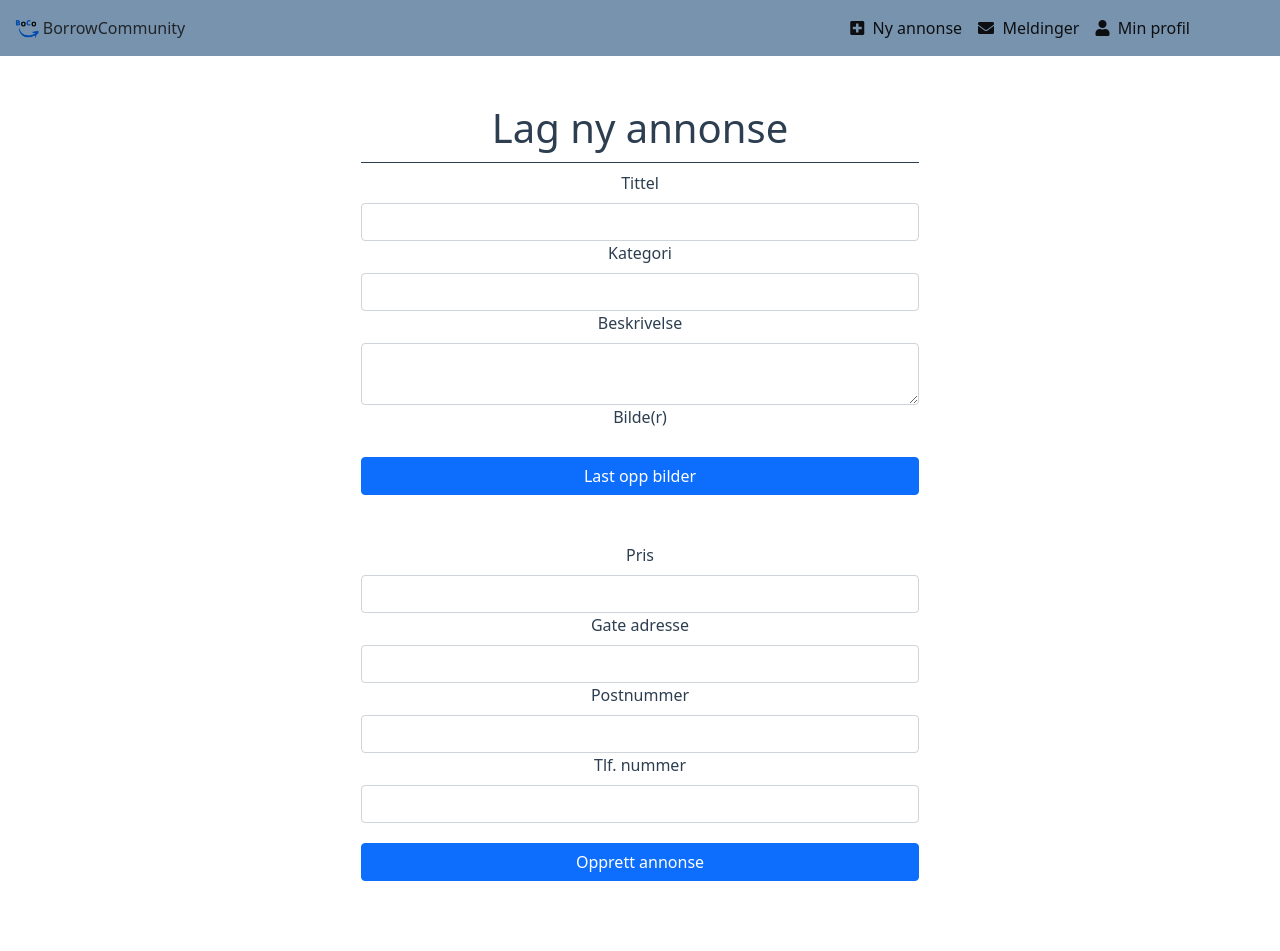
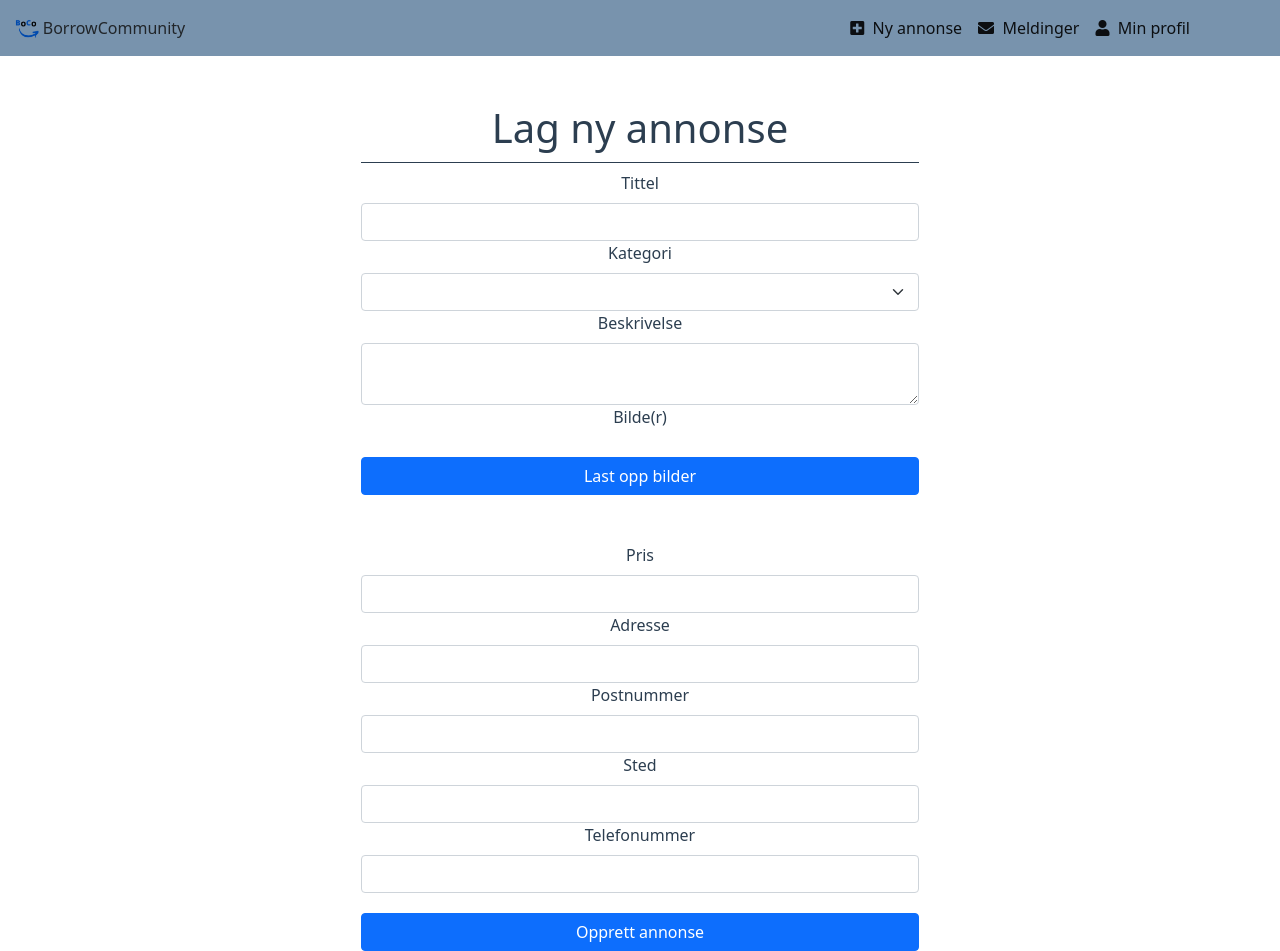
Before and after one commit to thadshap/Boco-project-frontend, a Vue app: page /new_ad in a window 1280 px wide. Before the commit the page ends 881 px from the top, so only its background shows below. Built offline with nearby package versions, Linux system fonts and the light colour scheme; what vue3-openlayers would draw is missing.

Commit message:
Added form validation

```diff
--- a/src/views/LendingPage.vue
+++ b/src/views/LendingPage.vue
@@ -6,24 +6,36 @@
           Lag ny annonse
         </h1>
       </div>
-      <form>
+      <form @submit.prevent="submit">
         <div class="d-flex flex-column">
           <label class="form-label">
             Tittel
           </label>
-          <input class="form-control" type="text">
+          <input class="form-control" type="text" v-model="state.title">
+          <span class="text-danger" v-if="v$.title.$error">
+            {{ v$.title.$errors[0].$message }}
+          </span>
         </div>
         <div class="d-flex flex-column">
           <label class="form-label">
             Kategori
           </label>
-          <input class="form-control" type="text">
+          <select v-model="state.category" class="form-select">
+            <option v-for="category in categories" :key="category">{{ category }}</option>
+          </select>
+<!--          <input class="form-control" type="text" v-model="state.category">-->
+          <span class="text-danger" v-if="v$.category.$error">
+            {{v$.category.$errors[0].$message }}
+          </span>
         </div>
         <div class="d-flex flex-column">
           <label class="form-label">
             Beskrivelse
           </label>
-          <textarea class="form-control"></textarea>
+          <textarea class="form-control" v-model="state.description"></textarea>
+          <span class="text-danger" v-if="v$.description.$error">
+            {{ v$.description.$errors[0].$message }}
+          </span>
         </div>
         <div class="d-flex flex-column">
           <label class="form-label">
@@ -50,32 +62,57 @@
             </div>
           </div>
 
+          <span class="text-danger" v-if="imgError !== ''">
+            {{ imgError }}
+          </span>
+
         </div>
         <div class="d-flex flex-column mt-5">
           <label class="form-label">
             Pris
           </label>
-          <input class="form-control" type="text">
+          <input class="form-control" type="text" v-model="state.price">
+          <span class="text-danger" v-if="v$.price.$error">
+            {{ v$.price.$errors[0].$message }}
+          </span>
         </div>
         <div class="d-flex flex-column">
           <label class="form-label">
-            Gate adresse
+            Adresse
           </label>
-          <input class="form-control" type="text">
+          <input class="form-control" type="text" v-model="state.streetAddress">
+          <span class="text-danger" v-if="v$.streetAddress.$error">
+            {{ v$.streetAddress.$errors[0].$message }}
+          </span>
         </div>
         <div class="d-flex flex-column">
           <label class="form-label">
             Postnummer
           </label>
-          <input class="form-control" type="text">
+          <input class="form-control" type="text" v-model="state.postalCode">
+          <span class="text-danger" v-if="v$.postalCode.$error">
+            {{ v$.postalCode.$errors[0].$message }}
+          </span>
         </div>
         <div class="d-flex flex-column">
           <label class="form-label">
-            Tlf. nummer
+            Sted
           </label>
-          <input class="form-control" type="tel">
+          <input class="form-control" type="text" v-model="state.city">
+          <span class="text-danger" v-if="v$.city.$error">
+            {{ v$.city.$errors[0].$message }}
+          </span>
         </div>
-        <button class="btn btn-primary w-100 btn-style" type="button">
+        <div class="d-flex flex-column">
+          <label class="form-label">
+            Telefonummer
+          </label>
+          <input class="form-control" type="tel" v-model="state.phoneNumber">
+          <span class="text-danger" v-if="v$.phoneNumber.$error">
+            {{ v$.phoneNumber.$errors[0].$message }}
+          </span>
+        </div>
+        <button class="btn btn-primary w-100 btn-style" type="submit">
           Opprett annonse
         </button>
       </form>
@@ -84,11 +121,77 @@
 </template>
 
 <script>
+import useValidate from "@vuelidate/core";
+import { helpers, required, integer, alpha, minLength, maxLength } from "@vuelidate/validators";
+import { computed, reactive } from "vue";
+
 export default {
+  inject: ["GStore"],
   name: "LendingPage",
+  setup() {
+    const state = reactive({
+      title: "",
+      category: "",
+      description: "",
+      price: "",
+      streetAddress: "",
+      postalCode: "",
+      city: "",
+      phoneNumber: ""
+    });
+
+    const rules = computed(() => {
+      return {
+        title: {
+          required: helpers.withMessage("Tittel må være spesifisert!", required)
+        },
+        category: {
+          required: helpers.withMessage("Kategori må være spesifisert!", required)
+        },
+        description: {
+          required: helpers.withMessage("Beskrivelse må være spesifisert!", required)
+        },
+        price: {
+          required: helpers.withMessage("Pris må være satt! Dersom gratis skriv inn 0", required),
+          integer: helpers.withMessage("Pris må være et tall! Dersom gratis skriv inn 0", integer)
+        },
+        streetAddress: {
+          required: helpers.withMessage("Adresse må være satt!", required)
+        },
+        postalCode: {
+          required: helpers.withMessage("Postnummer må være spesifisert!", required),
+          integer: helpers.withMessage("Postnummer må være et heltall!", integer),
+          minLength: helpers.withMessage("Postnummer kan ikke ha mindre enn 4 tall!", minLength(4)),
+          maxLength: helpers.withMessage("Postnummer kan ikke ha mer enn 4 tall!", maxLength(4))
+        },
+        city: {
+          required: helpers.withMessage("Sted må være spesifisert!", required),
+          alpha: helpers.withMessage("Sted kan kun inneholde bokstaver!", alpha)
+        },
+        phoneNumber: {
+          required: helpers.withMessage("Telefonummer må være spesifisert!", required),
+          integer: helpers.withMessage("Telefonummer må være et tall", integer),
+          minLength: helpers.withMessage("Telefonummer må bestå av 8 tall!", minLength(8)),
+          maxLength: helpers.withMessage("Telefonummer kan ikke bestå av mer enn 8 tall!", maxLength(8))
+        }
+      };
+    });
+
+    const v$ = useValidate(rules, state);
+
+    return { state, v$ };
+  },
   data() {
     return {
-      imgUrl: []
+      imgUrl: [],
+      imgError: "",
+
+      //TODO: Add more categories
+      categories: [
+        "Bil",
+        "Båt",
+        "Hus"
+      ]
     }
   },
   methods: {
@@ -102,6 +205,21 @@ export default {
         let file = e.target.files[i];
         this.imgUrl.push(URL.createObjectURL(file));
         console.log(this.imgUrl)
+      }
+    },
+    submit() {
+      this.v$.$validate()
+      this.validateImages()
+
+      //TODO: axios call
+
+      if(!this.v$.$error && this.imgError === "") {
+        this.GStore.flashMessage = "Annonsen ble opprettet!"
+      }
+    },
+    validateImages() {
+      if(this.imgUrl.length === 0) {
+        this.imgError = "Annonsen må ha minst ett bilde!"
       }
     }
   }
@@ -160,11 +278,6 @@ export default {
   }
 }
 
-/*#preview img {*/
-/*  max-width: 33%;*/
-/*  max-height: 500px;*/
-/*}*/
-
 @media (min-width: 992px) {
   .form-container {
     width: 50%;
```
